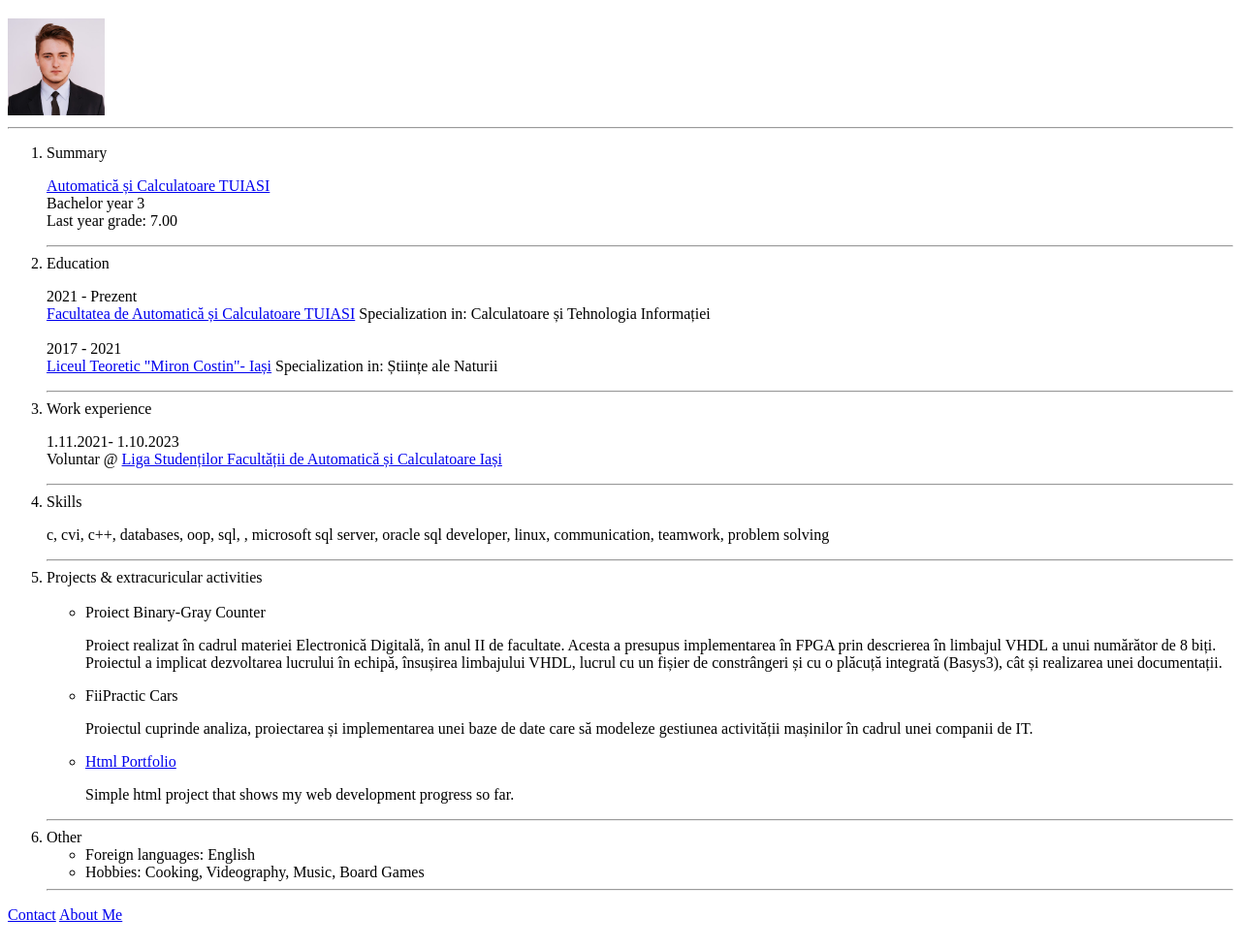
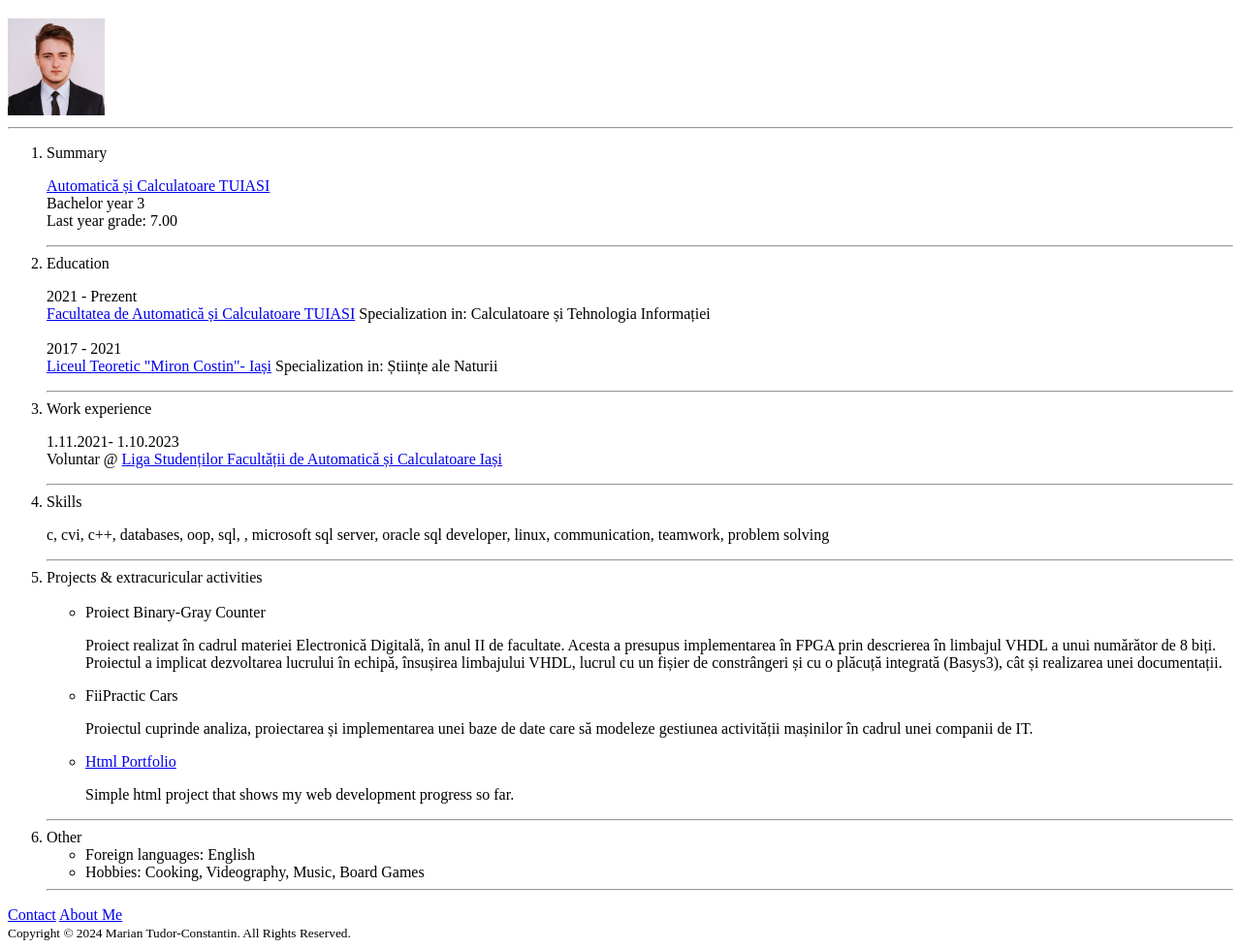
Before and after one commit to tudor9301/Capstone-Project-1, a plain HTML site: page index.html in a window 1280 px wide. Shown: the part 61-1040 px from the top of the page at 97% size. Drawn offline with Linux system fonts and the light colour scheme.

Commit message:
Update index.html

```diff
--- a/index.html
+++ b/index.html
@@ -74,5 +74,10 @@
     </ol>
     <a href="./public/contact.html">Contact</a>
     <a href="./public/about.html">About Me</a>
+    <footer>
+        <small>
+          Copyright © 2024 Marian Tudor-Constantin. All Rights Reserved.
+        </small>
+      </footer>
 </body>
 </html>
```
